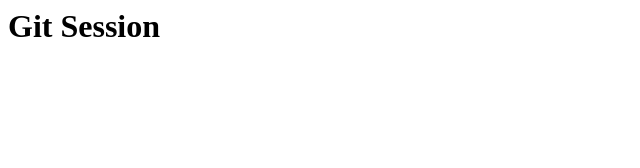
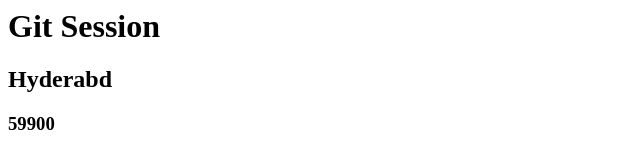
Before and after one commit to divakar-git/website-divakar, a plain HTML site: page index.html in a window 1280 px wide. Shown: the whole page, without its empty margins (0-640 px from the left). Drawn offline with Linux system fonts and the light colour scheme.

Commit message:
updated contact page

```diff
--- a/index.html
+++ b/index.html
@@ -1,3 +1,5 @@
 <html>
   <h1>Git Session</h1>
+  <h2>Hyderabd</h2>
+  <h3>59900</h3>
 </html>
```
